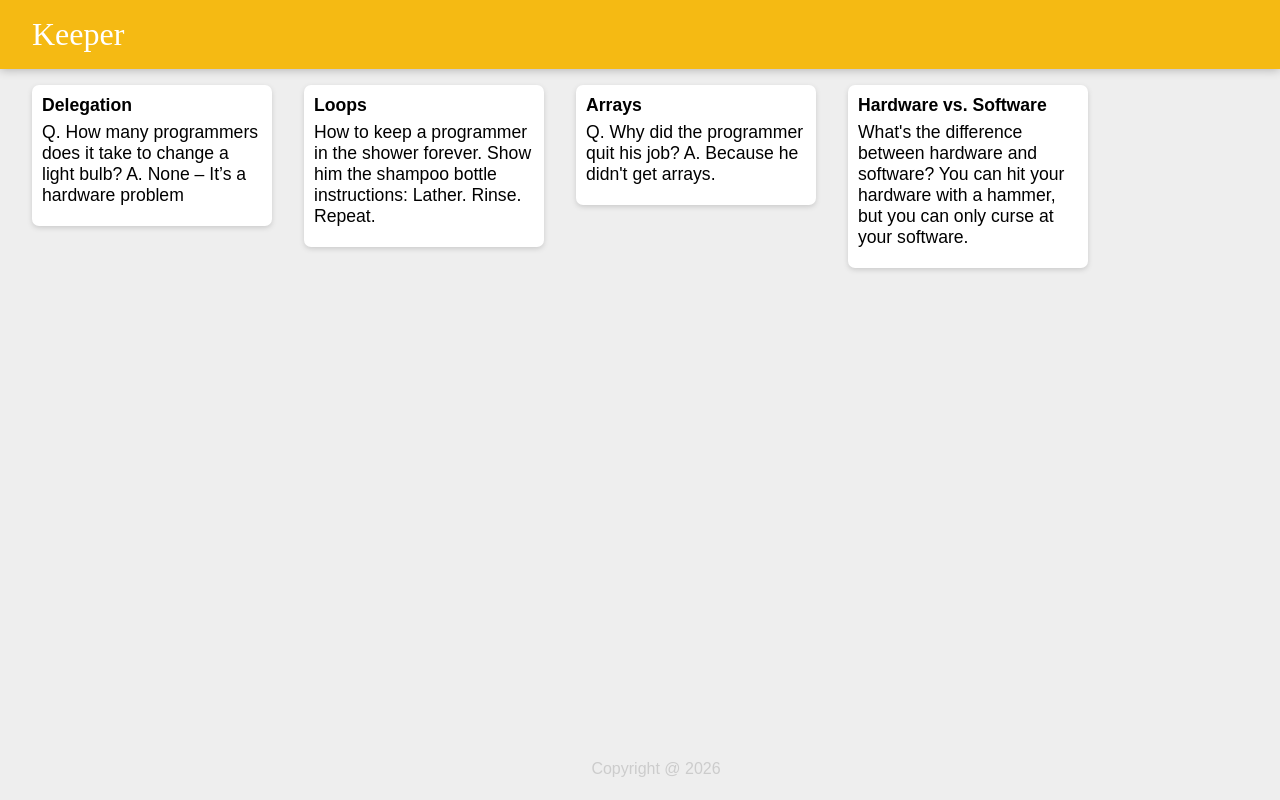
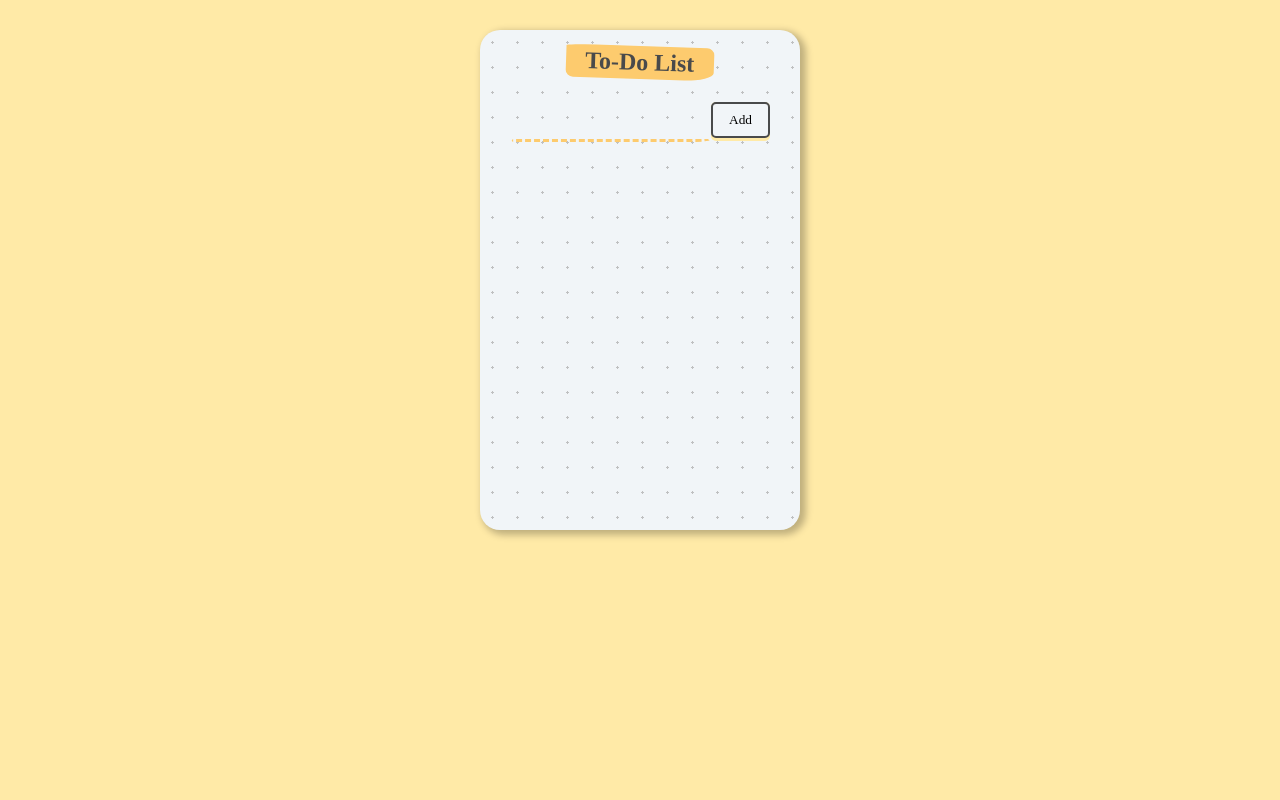
Before and after one commit to SaiChandra10/firstapp, a React (Create React App) app: page / in a window 1280 px wide. Built offline with nearby package versions, Linux system fonts and the light colour scheme.

Commit message:
Todo is done with props

```diff
--- a/src/components/App.js
+++ b/src/components/App.js
@@ -2,11 +2,12 @@
 //import './App.css';
 import Keeper from './Keeper-1';
 import React from 'react';
+import Todo from './todo_list/Todo';
 
 function App() {
 
   return (
-    <Keeper />
+    <Todo />
   );
 }
 
--- /dev/null
+++ b/src/components/todo_list/Form.jsx
@@ -0,0 +1,22 @@
+import React, {useState} from "react";
+
+function Form(props){
+        const [inputText,setInputText] = useState();
+        function handleInputChange(event){
+            setInputText(event.target.value);
+        }
+
+    return (
+        <div>
+            <input type="text" value={inputText} onChange={handleInputChange}/>
+        <button onClick={() => {
+            props.onAdd(inputText);
+            setInputText("");
+        }} >
+          <span>Add</span>
+        </button>
+        </div>
+    )
+}
+
+export default Form;
--- /dev/null
+++ b/src/components/todo_list/List.jsx
@@ -0,0 +1,10 @@
+import React from "react";
+
+function List(props){
+
+    return (
+        <li onClick={() => {props.onChecked(props.id)}}>{props.item}</li>
+    )
+}
+
+export default List
--- /dev/null
+++ b/src/components/todo_list/Todo.jsx
@@ -0,0 +1,38 @@
+import React, { useState } from "react";
+import List from "./List";
+import Form from "./Form";
+
+function Todo() {
+
+        const [listItem, setListItem] = useState([]);
+        function handleClick(inputText){
+            setListItem((preItem) => [...preItem,inputText]);
+            //setInputText("");
+        }
+
+
+        function deleteItem(id) {
+            setListItem(prevItems => {
+                return prevItems.filter((item, index) => {
+                return index !== id;
+                });
+            });
+        }
+  return (
+    <div className="container">
+      <div className="heading">
+        <h1>To-Do List</h1>
+      </div>
+      <div className="form">
+        <Form onAdd = {handleClick}/>
+      </div>
+      <div>
+        <ul>
+          {listItem.map((item,index) => <List key={index} id={index} onChecked={deleteItem} item={item}/>)}
+        </ul>
+      </div>
+    </div>
+  );
+}
+
+export default Todo;
--- /dev/null
+++ b/src/components/todo_list/todo.css
@@ -0,0 +1,79 @@
+body {
+  background-color: #ffeaa7;
+  min-height: 70vh;
+  padding: 1rem;
+  box-sizing: border-box;
+  display: flex;
+  justify-content: center;
+  align-items: center;
+  color: hsl(198, 1%, 29%);
+  font-family: "Architects Daughter", cursive;
+  text-align: center;
+  font-size: 130%;
+}
+
+.container {
+  width: 100%;
+  height: auto;
+  min-height: 500px;
+  max-width: 500px;
+  min-width: 250px;
+  background: #f1f5f8;
+  background-image: radial-gradient(#bfc0c1 7.2%, transparent 0);
+  background-size: 25px 25px;
+  border-radius: 20px;
+  box-shadow: 4px 3px 7px 2px #00000040;
+  padding: 1rem;
+  box-sizing: border-box;
+}
+.heading {
+  display: flex;
+  align-items: center;
+  justify-content: center;
+  margin-bottom: 1rem;
+}
+.heading h1 {
+  transform: rotate(2deg);
+  padding: 0.2rem 1.2rem;
+  border-radius: 20% 5% 20% 5%/5% 20% 25% 20%;
+  background-color: #fdcb6e;
+  font-size: 1.5rem;
+}
+
+.form input {
+  box-sizing: border-box;
+  background-color: transparent;
+  padding: 0.7rem;
+  border-bottom-right-radius: 15px 3px;
+  border-bottom-left-radius: 3px 15px;
+  border: solid 3px transparent;
+  border-bottom: dashed 3px #fdcb6e;
+  font-family: "Architects Daughter", cursive;
+  font-size: 1rem;
+  color: hsla(260, 2%, 25%, 0.7);
+  width: 70%;
+  margin-bottom: 20px;
+}
+
+button {
+  padding: 0;
+  border: none;
+  font-family: "Architects Daughter", cursive;
+  text-decoration: none;
+  padding-bottom: 3px;
+  border-radius: 5px;
+  background-color: #ffeaa7;
+}
+button span {
+  background: #f1f5f8;
+  display: block;
+  padding: 0.5rem 1rem;
+  border-radius: 5px;
+  border: 2px solid hsl(198, 1%, 29%);
+}
+
+li {
+  text-align: left;
+  position: relative;
+  padding: 1rem;
+}
--- a/src/index.js
+++ b/src/index.js
@@ -3,7 +3,7 @@ import ReactDOM from 'react-dom/client';
 //import './index.css';
 import App from './components/App';
 import './components/Keeper-1.css'
-
+import './components/todo_list/todo.css'
 const root = ReactDOM.createRoot(document.getElementById('root'));
 root.render(
     <App />
```
